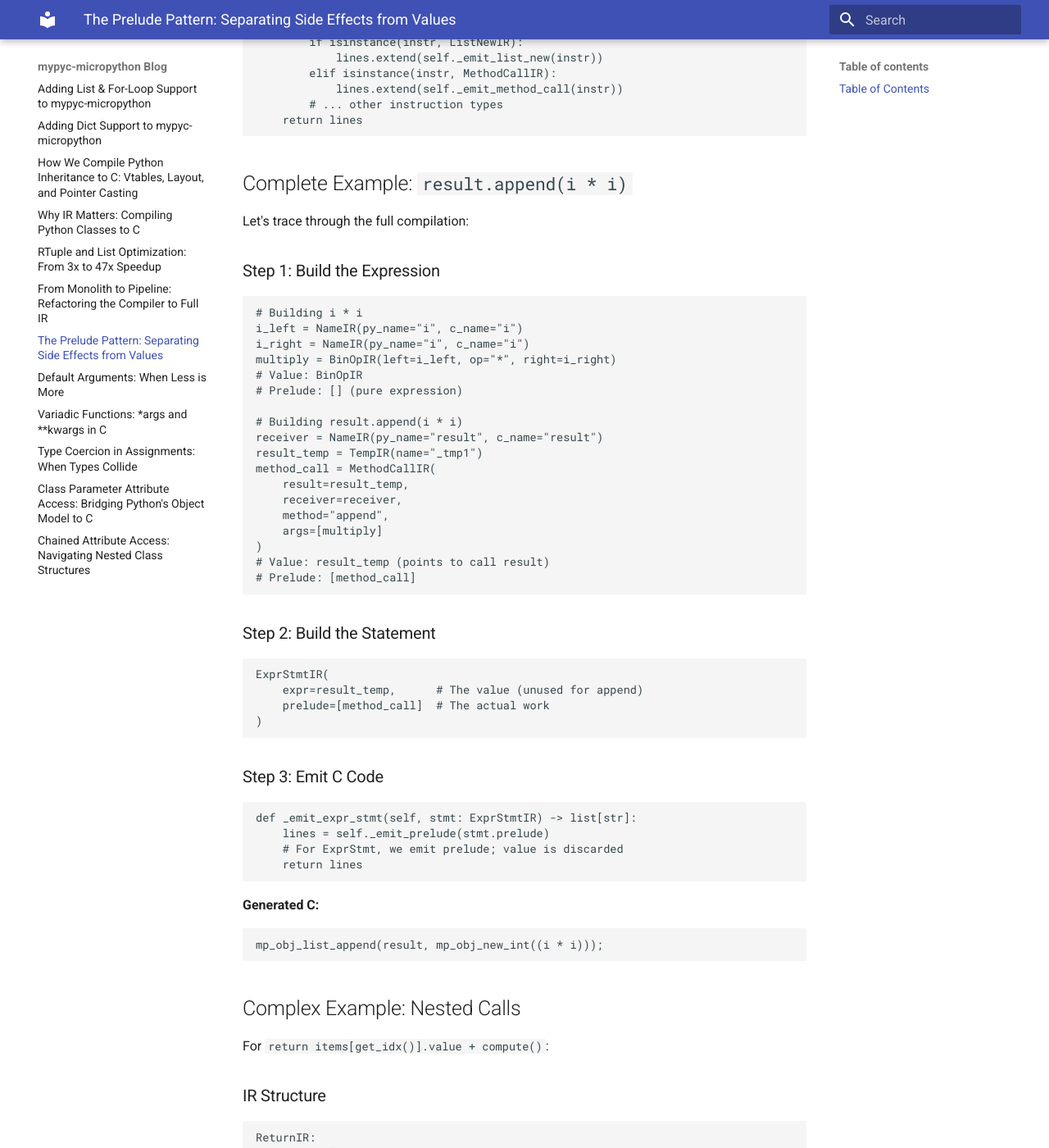
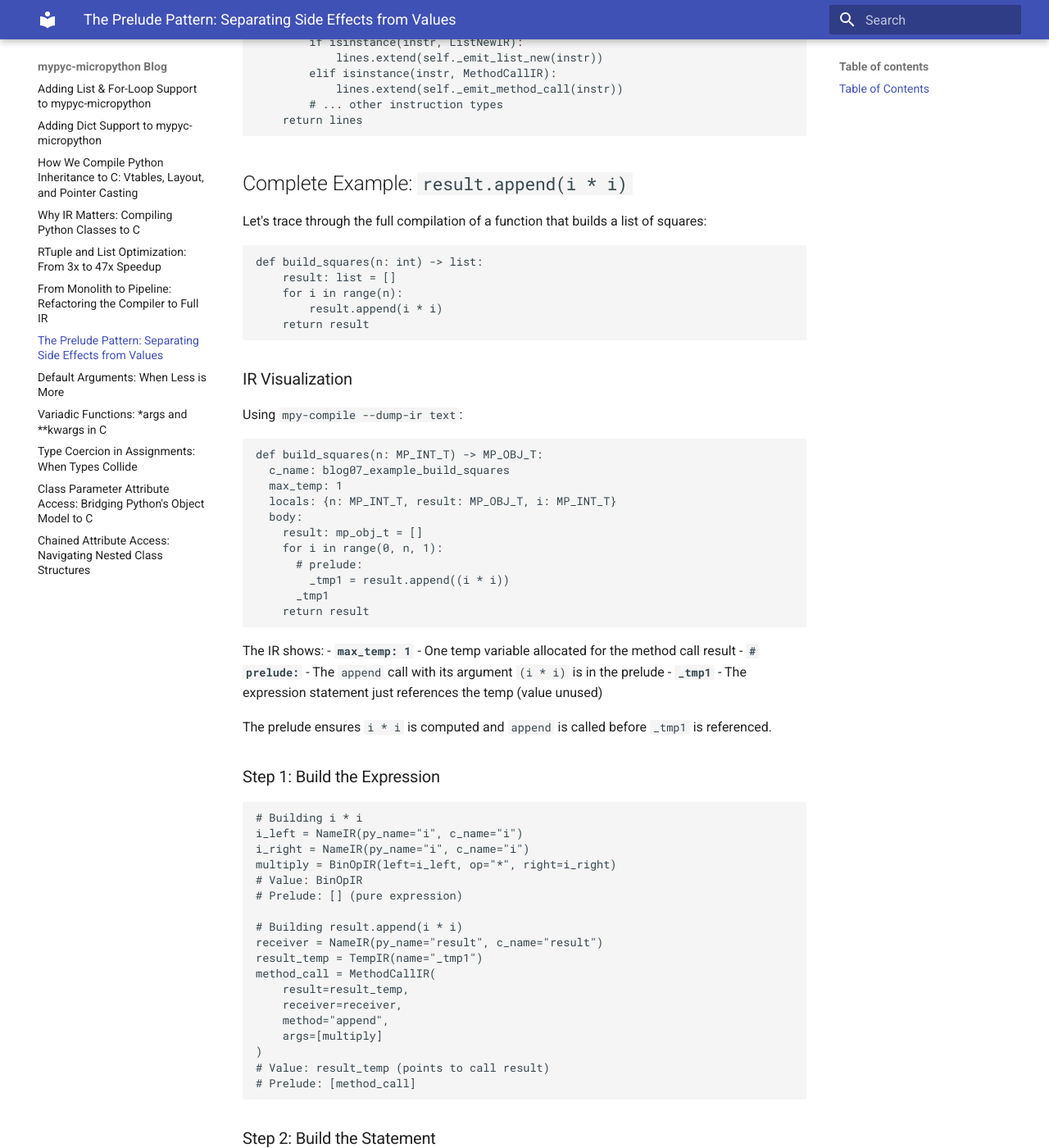
Before and after one commit to anhlt/mypyc-micropython, an MkDocs documentation site: the page built from blogs/07-prelude-pattern.md, in a window 1280 px wide and 1400 px high, scrolled down 8515 px. Shown: the whole window at 82% size. Built offline with MkDocs 1.6.1 and Material for MkDocs 9.7.7, drawn with Linux system fonts in a browser that asks for light colours.

Commit message:
Add IR visualization examples to blogs 07, 08, 09, 10
Each blog now includes --dump-ir output showing:
- Blog 07: Prelude pattern with method call temps
- Blog 08: Default arguments parameter types
- Blog 09: Star args local variable types
- Blog 10: Type mismatch between result and loop variable

````diff
--- a/blogs/07-prelude-pattern.md
+++ b/blogs/07-prelude-pattern.md
@@ -411,7 +411,40 @@ def _emit_prelude(self, prelude: list[InstrIR]) -> list[str]:
 
 ## Complete Example: `result.append(i * i)`
 
-Let's trace through the full compilation:
+Let's trace through the full compilation of a function that builds a list of squares:
+
+```python
+def build_squares(n: int) -> list:
+    result: list = []
+    for i in range(n):
+        result.append(i * i)
+    return result
+```
+
+### IR Visualization
+
+Using `mpy-compile --dump-ir text`:
+
+```
+def build_squares(n: MP_INT_T) -> MP_OBJ_T:
+  c_name: blog07_example_build_squares
+  max_temp: 1
+  locals: {n: MP_INT_T, result: MP_OBJ_T, i: MP_INT_T}
+  body:
+    result: mp_obj_t = []
+    for i in range(0, n, 1):
+      # prelude:
+        _tmp1 = result.append((i * i))
+      _tmp1
+    return result
+```
+
+The IR shows:
+- **`max_temp: 1`** - One temp variable allocated for the method call result
+- **`# prelude:`** - The `append` call with its argument `(i * i)` is in the prelude
+- **`_tmp1`** - The expression statement just references the temp (value unused)
+
+The prelude ensures `i * i` is computed and `append` is called before `_tmp1` is referenced.
 
 ### Step 1: Build the Expression
 
````
Also changed, not shown: blogs/08-default-arguments.md (+28 -2 lines), blogs/09-variadic-functions.md (+24 -0 lines), blogs/10-type-coercion-fix.md (+24 -0 lines).
